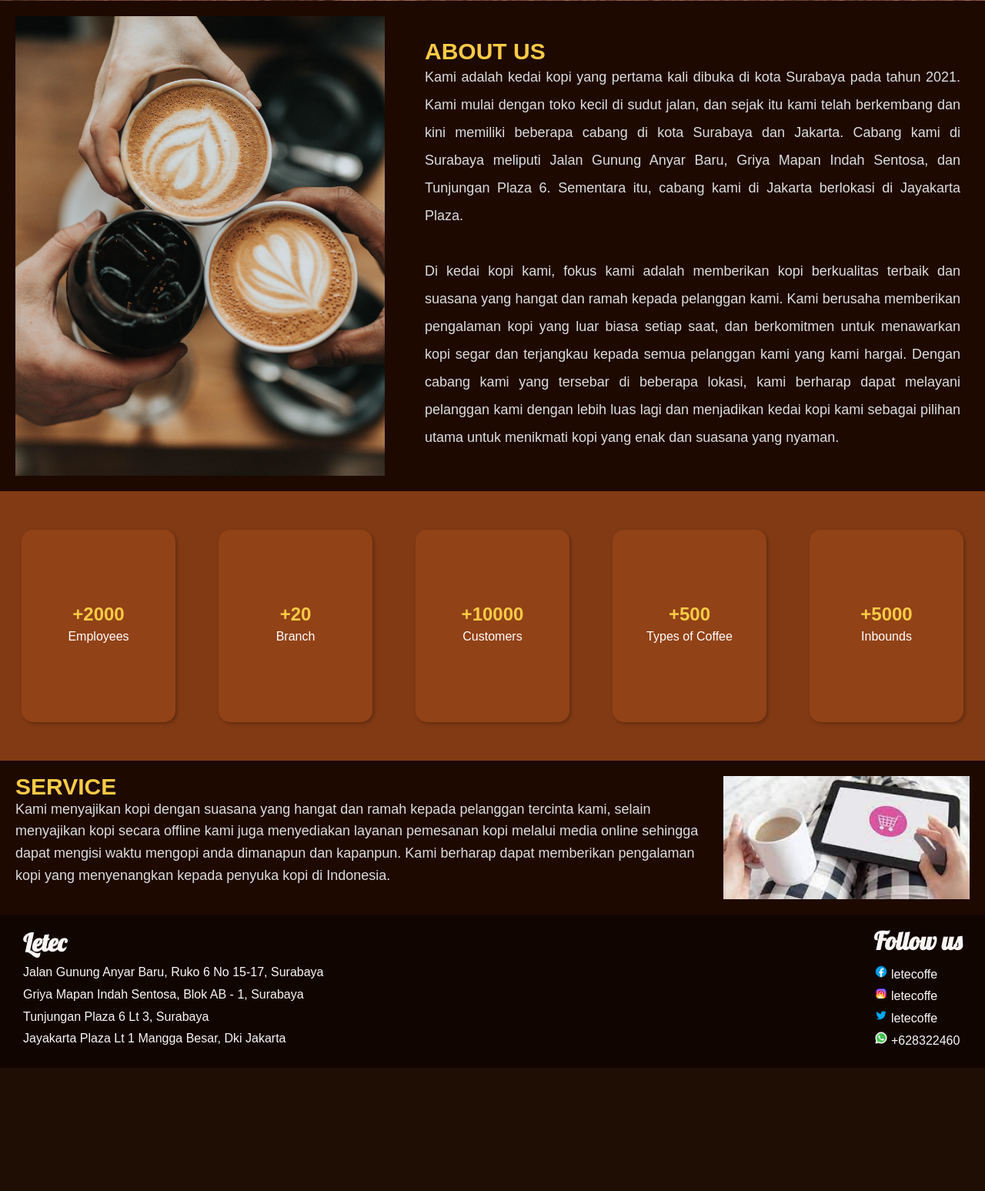
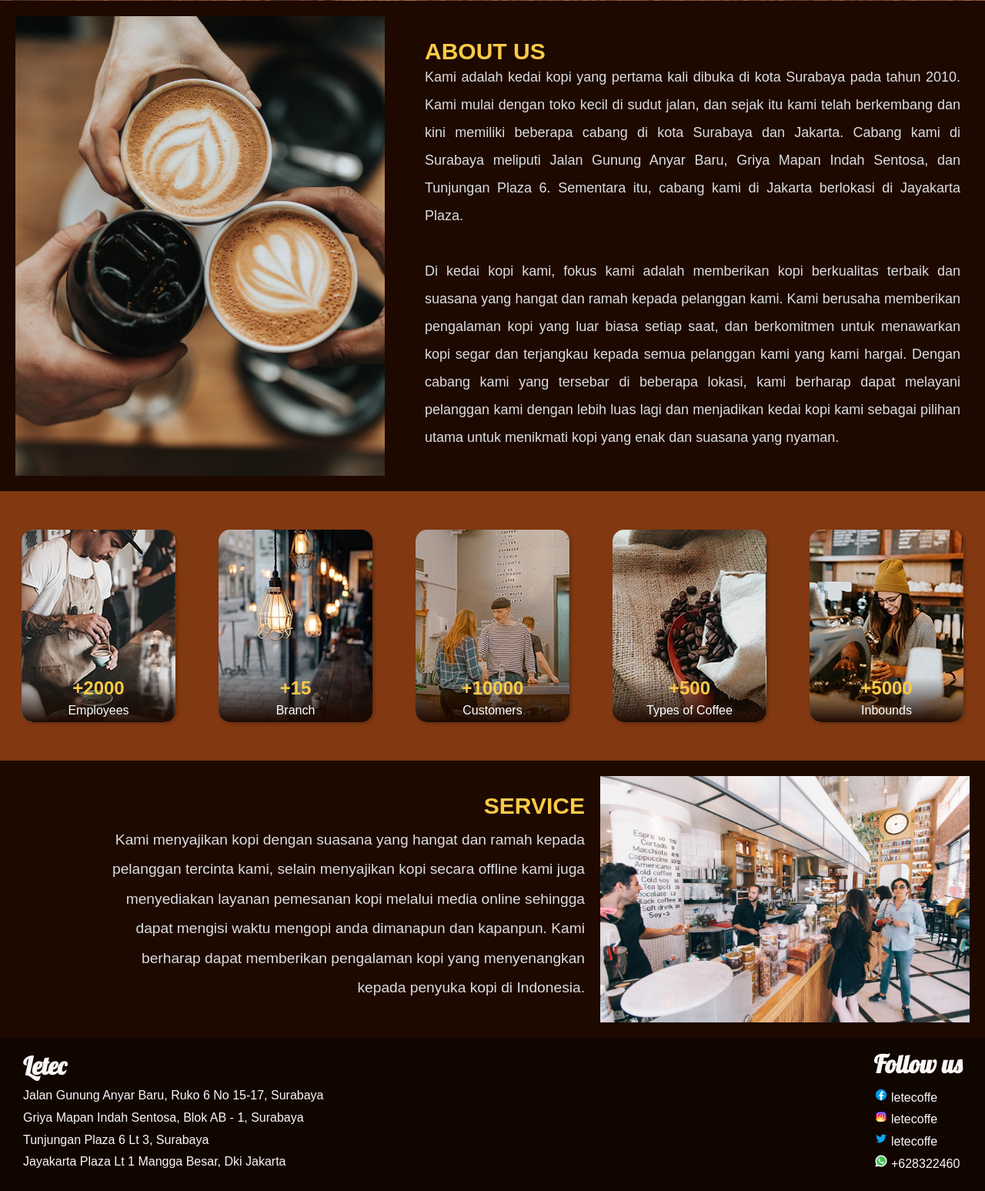
Before and after one commit to Tapolino/TGS-KELOMPOK-WEB, a PHP site: page / in a window 1280 px wide. Shown: the part 799-2346 px from the top of the page at 77% size. Before the commit the page ends 2186 px from the top, so only its background shows below. Run offline with PHP 8.4, Linux system fonts and the light colour scheme.

Commit message:
Update Achivement and Service

```diff
--- a/01 - Company Profile/index.html
+++ b/01 - Company Profile/index.html
@@ -49,14 +49,21 @@
                 <h2>ABOUT US</h2>
             </div>
             <p style="font-size: 18px">
-               Kami adalah kedai kopi yang pertama kali dibuka di kota Surabaya pada tahun 2021. Kami mulai dengan toko kecil di sudut jalan,
-               dan sejak itu kami telah berkembang dan kini memiliki beberapa cabang di kota Surabaya dan Jakarta. Cabang kami di Surabaya meliputi
-               Jalan Gunung Anyar Baru, Griya Mapan Indah Sentosa, dan Tunjungan Plaza 6. Sementara itu, cabang kami di Jakarta berlokasi di Jayakarta Plaza.
+                Kami adalah kedai kopi yang pertama kali dibuka di kota Surabaya pada tahun 2010. Kami mulai dengan toko
+                kecil di sudut jalan,
+                dan sejak itu kami telah berkembang dan kini memiliki beberapa cabang di kota Surabaya dan Jakarta.
+                Cabang kami di Surabaya meliputi
+                Jalan Gunung Anyar Baru, Griya Mapan Indah Sentosa, dan Tunjungan Plaza 6. Sementara itu, cabang kami di
+                Jakarta berlokasi di Jayakarta Plaza.
                 <br><br>
-               Di kedai kopi kami, fokus kami adalah memberikan kopi berkualitas terbaik dan suasana yang hangat dan ramah kepada pelanggan kami.
-               Kami berusaha memberikan pengalaman kopi yang luar biasa setiap saat, dan berkomitmen untuk menawarkan kopi segar dan terjangkau
-               kepada semua pelanggan kami yang kami hargai. Dengan cabang kami yang tersebar di beberapa lokasi, kami berharap dapat melayani pelanggan
-               kami dengan lebih luas lagi dan menjadikan kedai kopi kami sebagai pilihan utama untuk menikmati kopi yang enak dan suasana yang nyaman.
+                Di kedai kopi kami, fokus kami adalah memberikan kopi berkualitas terbaik dan suasana yang hangat dan
+                ramah kepada pelanggan kami.
+                Kami berusaha memberikan pengalaman kopi yang luar biasa setiap saat, dan berkomitmen untuk menawarkan
+                kopi segar dan terjangkau
+                kepada semua pelanggan kami yang kami hargai. Dengan cabang kami yang tersebar di beberapa lokasi, kami
+                berharap dapat melayani pelanggan
+                kami dengan lebih luas lagi dan menjadikan kedai kopi kami sebagai pilihan utama untuk menikmati kopi
+                yang enak dan suasana yang nyaman.
             </p>
         </div>
     </section>
@@ -65,45 +72,54 @@
     <!-- ACHIEVEMENT -->
     <section class="achievement" id="achievement">
         <div class="card">
+            <div class="overlay">
                 <h1>+2000</h1>
                 <p>Employees</p>
             </div>
+        </div>
         <div class="card satu">
-            <h1>+20</h1>
+            <div class="overlay">
+                <h1>+15</h1>
                 <p>Branch</p>
             </div>
+        </div>
         <div class="card dua">
+            <div class="overlay">
                 <h1>+10000</h1>
                 <p>Customers</p>
             </div>
+        </div>
         <div class="card tiga">
+            <div class="overlay">
                 <h1>+500</h1>
                 <p>Types of Coffee</p>
             </div>
+        </div>
         <div class="card empat">
+            <div class="overlay">
                 <h1>+5000</h1>
                 <p>Inbounds</p>
             </div>
+        </div>
     </section>
     <!-- END ACHIEVEMENT -->
+
     <!-- SERVICE  -->
     <section class="service" id="service">
         <div class="content-service">
             <div class="heading-service">
                 <h2>SERVICE</h2>
             </div>
-            <p style="font-size: 18px">
-            Kami menyajikan kopi dengan suasana yang hangat dan ramah kepada pelanggan tercinta kami, selain menyajikan kopi secara offline kami juga menyediakan layanan pemesanan kopi melalui media online sehingga dapat mengisi waktu mengopi anda dimanapun dan kapanpun. Kami berharap dapat memberikan pengalaman kopi yang menyenangkan kepada penyuka kopi di Indonesia.
+            <p>
+                Kami menyajikan kopi dengan suasana yang hangat dan ramah kepada pelanggan tercinta kami, selain
+                menyajikan kopi secara offline kami juga menyediakan layanan pemesanan kopi melalui media online
+                sehingga dapat mengisi waktu mengopi anda dimanapun dan kapanpun. Kami berharap dapat memberikan
+                pengalaman kopi yang menyenangkan kepada penyuka kopi di Indonesia.
             </p>
         </div>
-        <img src="img/coffee online.jpg">
+        <img src="img/Customers-2.webp">
     </section>
-
-    <!-- NAV 4  -->
-    <section class="" id="">
-
-    </section>
-    <!-- END NAV 4  -->
+    <!-- END SERVICE -->
 
     <!-- NAV 5  -->
     <section class="" id="">
--- a/01 - Company Profile/style.css
+++ b/01 - Company Profile/style.css
@@ -61,7 +61,6 @@ nav ul li a:hover {
 
 /* HEADER */
 header {
-    background-color: #ccc;
     background-image: url(img/coffee-header.webp);
     height: 100vh;
     background-size: cover;
@@ -122,7 +121,7 @@ header h1 {
 
 /* ACHIEVEMENT */
 .achievement {
-    background-color: rgb(129, 58, 19);
+    background-color: rgb(130, 57, 18);
     padding: 50px 10px;
     display: flex;
     justify-content: space-around;
@@ -136,55 +135,96 @@ header h1 {
     border-radius: 15px;
     display: flex;
     text-align: center;
-    justify-content: center;
+    justify-content: flex-end;
     align-items: center;
     flex-direction: column;
     color: rgb(250, 202, 70);
     box-shadow: 2px 2px 4px rgba(0, 0, 0, 0.25);
     transition: all 150ms ease-in-out;
+    overflow: hidden;
+    box-sizing: border-box;
+
+}
+
+.card {
+    background-image: url(img/Barista.webp);
+}
+
+.card.satu {
+    background-image: url(img/Coffee-shop.webp);
+}
+
+.card.dua {
+    background-image: url(img/Customers.webp);
+}
+
+.card.tiga {
+    background-image: url(img/Coffee-Beans.webp);
+}
+
+.card.empat {
+    background-image: url(img/Barista-2.webp);
 }
 
 .card p {
     color: #ffffff;
     font-weight: normal;
+    z-index: 500;
 }
 
 
 .card:hover {
-    background-color: rgb(180, 80, 26);
     transform: scale(1.03);
     box-shadow: 1px 1px 3px rgba(0, 0, 0, 0.2);
 }
 
+.overlay {
+    width: 100%;
+    background: linear-gradient(rgba(0, 0, 0, 0), rgb(29, 9, 0));
+}
+
 /* END ACHIEVEMENT */
+
 /* SERVICE */
-.service{
+.service {
     display: flex;
     color: #ddd;
     padding: 20px;
     gap: 20px;
-    height: 160px;
+    justify-content: right;
+    align-items: center;
 }
 
-.service img{
-    width: 20em;
-    height: 10em;
-    aspect-ratio: 3/1;
+.content-service {
+    display: flex;
+    flex-direction: column;
+    text-align: right;
+    width: 50%;
+}
+
+
+.service img {
+    width: 30em;
+    aspect-ratio: 3/2;
     object-fit: cover;
 }
 
 .service h2 {
     font-size: 30px;
+    margin-bottom: 10px;
+    color: rgb(250, 202, 70);
+}
 
-    color: rgb(250, 202, 70);
+.content-service p {
+    line-height: 2;
+    font-size: 1.2em;
 }
 
 /* END SERVICE*/
 
-/* NAV 3 */
-/* END NAV3 */
 
 /* NAV 4 */
+
 /* END NAV 4 */
 
 footer {
```
Also changed, not shown: 01 - Company Profile/img/Barista-2.webp (added), 01 - Company Profile/img/Barista.webp (added), 01 - Company Profile/img/Coffee-Beans.webp (added), 01 - Company Profile/img/Coffee-shop.webp (added), 01 - Company Profile/img/Customers-2.webp (added), 01 - Company Profile/img/Customers.webp (added), 01 - Company Profile/img/coffee online.jpg (deleted). Lines whose indentation alone changed are shown as unchanged.
